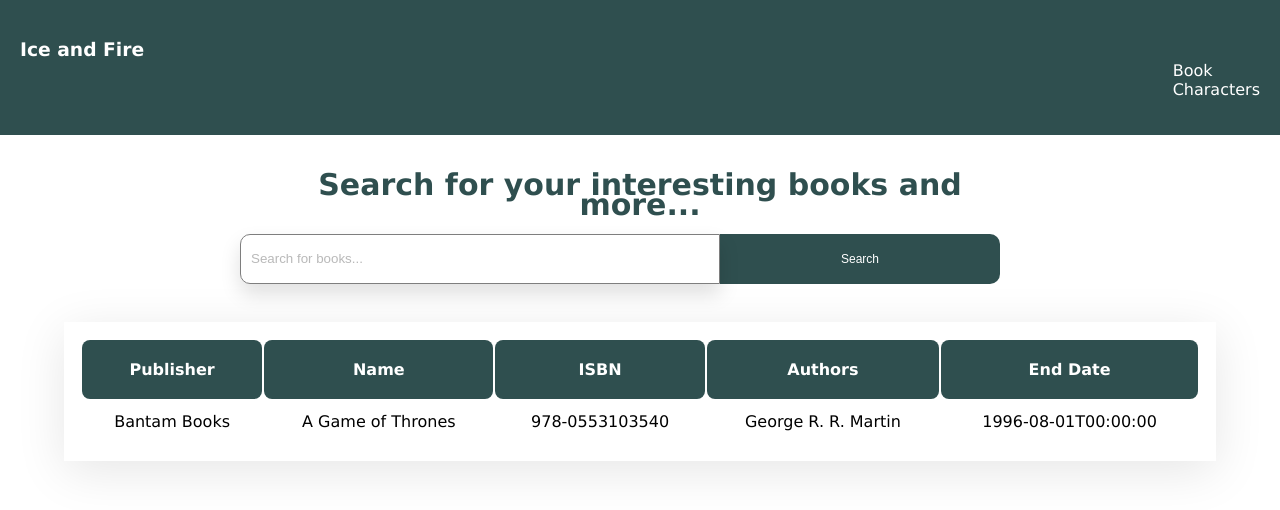
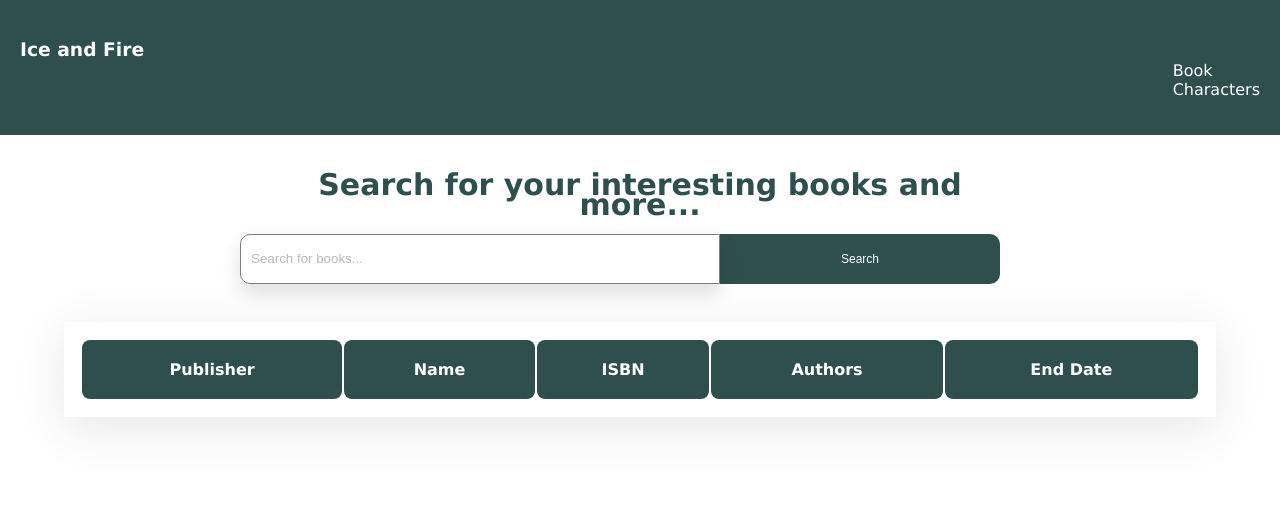
Before and after one commit to siccoo/dro-books, a React (Create React App) app: page / in a window 1280 px wide. Shown: the top 510 px of the page. Built offline with nearby package versions, Linux system fonts and the light colour scheme.

Commit message:
updates on service folder & Books.tsx

```diff
--- a/src/components/books/Books.tsx
+++ b/src/components/books/Books.tsx
@@ -1,6 +1,26 @@
+import { useState } from "react";
+import BookData from "../../types/books";
+import BookService from "../../services/bookservice";
+
 import "../../assets/scss/styles.scss";
 
+
 const Books: React.FC = () => {
+  const [books, setBooks] = useState<Array<BookData>>([]);
+  const [searchQuery, setSearchQuery] = useState<string>("");
+
+
+  const retrieveBooks = () => {
+    BookService.getBooks()
+      .then(res => {
+        setBooks(res.data as BookData[])
+        console.log(res.data);
+
+      }).catch(err => {
+        console.log(err);
+
+      })
+  }
   return (
     <div>
       {/* <!-- Search Area --> */}
@@ -25,13 +45,15 @@ const Books: React.FC = () => {
           </tr>
         </thead>
         <tbody>
-          <tr>
-            <td>Bantam Books</td>
-            <td>A Game of Thrones</td>
-            <td>978-0553103540</td>
-            <td>George R. R. Martin</td>
-            <td>1996-08-01T00:00:00</td>
-          </tr>
+          {books && books.map(data => (
+            <tr>
+              <td>{data.publisher}</td>
+              <td>{data.name}</td>
+              <td>{data.isbn}</td>
+              <td>{data.authors}</td>
+              <td>{data.released}</td>
+            </tr>
+          ))}
         </tbody>
       </table>
     </div>
--- /dev/null
+++ b/src/services/bookservice.ts
@@ -0,0 +1,11 @@
+import http from "../utils/http-common";
+
+const getBooks =() => {
+    return http.get("/books");
+}
+
+const BookService = {
+    getBooks
+}
+
+export default BookService;
```
Also changed, not shown: src/services/characterservice.ts (added, +11 -0 lines).
